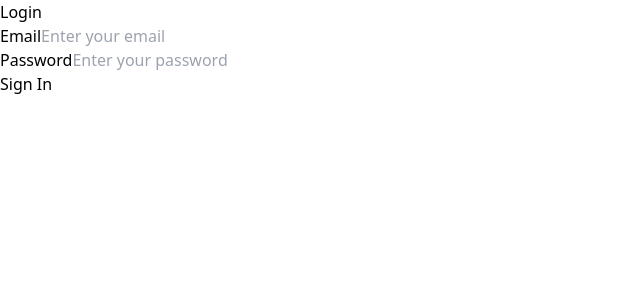
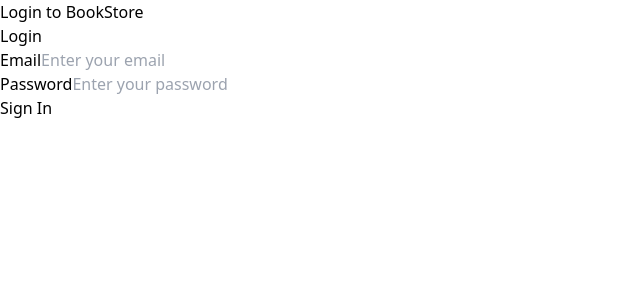
Before and after one commit to AnamuddinAhmad/BookStore, a React (Vite) app in the folder Frontend/: page / in a window 1280 px wide. Shown: the top 300 px of the page, without its empty margins (0-640 px from the left). Built offline with nearby package versions, Linux system fonts and the light colour scheme.

Commit message:
Done login

```diff
--- a/Frontend/src/App.jsx
+++ b/Frontend/src/App.jsx
@@ -3,7 +3,11 @@
 
 const App = () => {
   return (
+    <>
+    <h2>Login to BookStore</h2>
     <Login/>
+    </>
+
   );
 };
 
```
